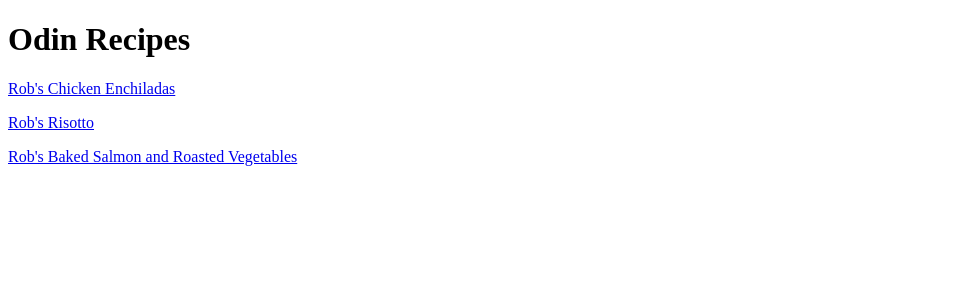
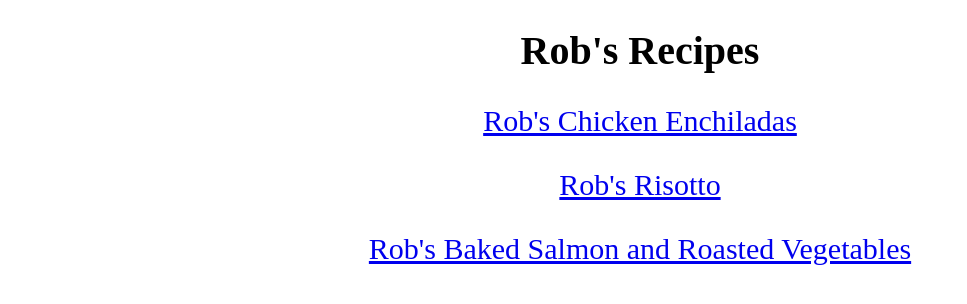
Before and after one commit to robertkiesler/First-Website-Three-Recipes, a plain HTML site: page index.html in a window 1280 px wide. Shown: the whole page, without its empty margins (0-967 px from the left). Drawn offline with Linux system fonts and the light colour scheme.

Commit message:
EDIT enchiladas.html and index.html and risotto.html and salmon.html

```diff
--- /dev/null
+++ b/enchilada_css.css
@@ -0,0 +1,5 @@
+h1 {
+    font-size: 50px;
+    font-weight: bold;
+    text-align: center;
+}
--- a/index.html
+++ b/index.html
@@ -5,11 +5,12 @@
     <meta http-equiv="X-UA-Compatible" content="IE=edge">
     <meta name="viewport" content="width=device-width, initial-scale=1.0">
     <title>Document</title>
+    <link rel="stylesheet" href="index_css.css">
 </head>
 <body>
-    <h1>Odin Recipes</h1>
-    <p><a href="enchiladas.html">Rob's Chicken Enchiladas</a></p>
-    <p><a href="risotto.html">Rob's Risotto</a></p>
-    <a href="salmon.html">Rob's Baked Salmon and Roasted Vegetables</a>
+    <h1>Rob's Recipes</h1>
+    <p class="recipe enchilada"><a href="enchiladas.html">Rob's Chicken Enchiladas</a></p>
+    <p class="recipe risotto"><a href="risotto.html">Rob's Risotto</a></p>
+    <p class="recipe salmon"><a href="salmon.html">Rob's Baked Salmon and Roasted Vegetables</a></p>
 </body>
 </html>
--- /dev/null
+++ b/index_css.css
@@ -0,0 +1,11 @@
+h1 {
+    color: black;
+    text-align: center;
+    font-size: 40px;
+}
+
+.recipe {
+    color: blue;
+    text-align: center;
+    font-size: 30px;
+}
--- /dev/null
+++ b/risotto_css.css
@@ -0,0 +1,5 @@
+h1 {
+    font-size: 50px;
+    font-weight: bold;
+    text-align: center;
+}
--- /dev/null
+++ b/salmon_css.css
@@ -0,0 +1,7 @@
+
+
+h1 {
+    font-size: 50px;
+    font-weight: bold;
+    text-align: center;
+}
```
Also changed, not shown: enchiladas.html (+1 -0 lines), risotto.html (+1 -0 lines), salmon.html (+1 -0 lines), 1 other file.
